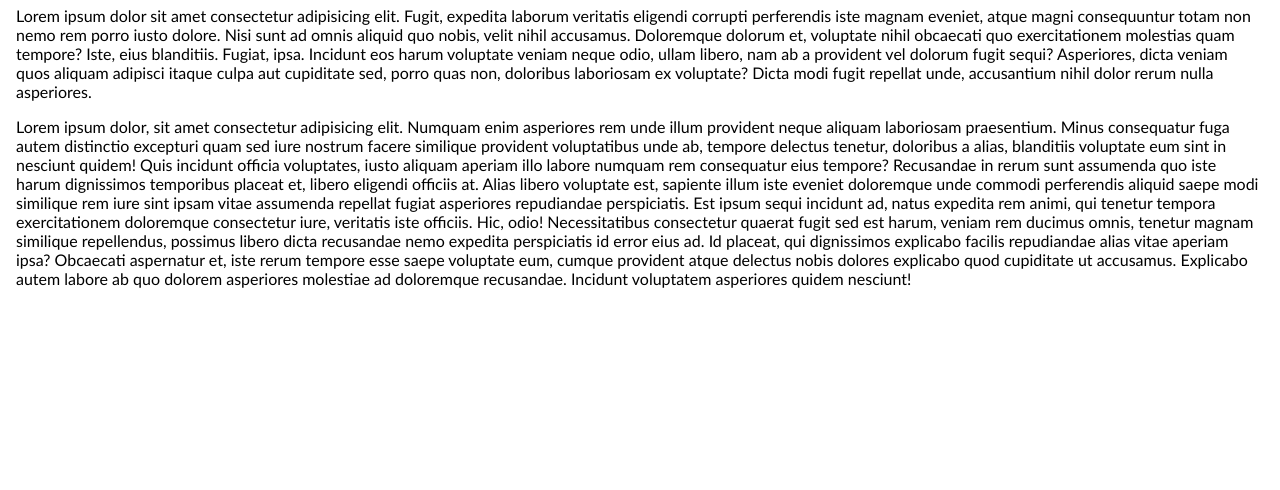
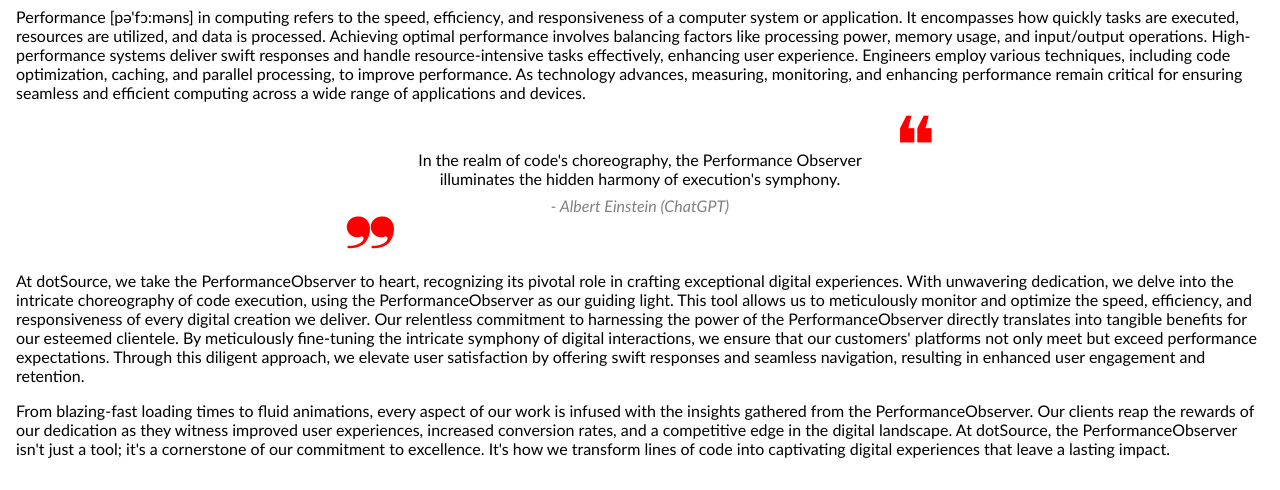
Before and after one commit to JHYdotSource/observer-performance, a plain HTML site: page index.html in a window 1280 px wide. Shown: the part 692-1182 px from the top of the page. Before the commit the page ends 1012 px from the top, so only its background shows below. Drawn offline with Linux system fonts and the light colour scheme.

Commit message:
Added quote and real text instead of boring lorem

```diff
--- a/index.html
+++ b/index.html
@@ -39,30 +39,26 @@
                 alt="Test Image">
         </div>
         <div class="content">
-            <h1>PerformanceObserver</h1>
-            <p class="text__lorem">Lorem ipsum dolor sit amet consectetur adipisicing elit. Fugit, expedita laborum
-                veritatis eligendi corrupti perferendis iste magnam eveniet, atque magni consequuntur
-                totam non nemo rem porro iusto dolore. Nisi sunt ad omnis aliquid quo nobis, velit nihil accusamus.
-                Doloremque dolorum et, voluptate nihil obcaecati quo exercitationem molestias quam tempore? Iste, eius blanditiis.
-                Fugiat, ipsa. Incidunt eos harum voluptate veniam neque odio, ullam libero, nam ab a provident vel dolorum fugit sequi?
-                Asperiores, dicta veniam quos aliquam adipisci itaque culpa aut cupiditate sed,
-                porro quas non, doloribus laboriosam ex voluptate? Dicta modi fugit repellat unde,
-                accusantium nihil dolor rerum nulla asperiores.</p>
+            <h1>⏱PerformanceObserver</h1>
+            <p class="text__lorem">Performance [pə'fɔ:məns]  in computing refers to the speed, efficiency, and responsiveness of
+                a computer system or application. It encompasses how quickly tasks are executed, resources are utilized, and
+                data is processed. Achieving optimal performance involves balancing factors like processing power, memory usage,
+                and input/output operations. High-performance systems deliver swift responses and handle resource-intensive
+                tasks effectively, enhancing user experience. Engineers employ various techniques, including code optimization,
+                caching, and parallel processing, to improve performance. As technology advances, measuring, monitoring, and
+                enhancing performance remain critical for ensuring seamless and efficient computing across a wide range of
+                applications and devices.</p>
+            <div class="quote">
+                <p>In the realm of code's choreography, the Performance Observer
+                    illuminates the hidden harmony of execution's symphony. <i>- Albert Einstein (ChatGPT)</i>
+                </p></div>
             <p class="text_long_lorem">
-                Lorem ipsum dolor, sit amet consectetur adipisicing elit. Numquam enim asperiores rem unde illum provident
-                neque aliquam laboriosam praesentium. Minus consequatur fuga autem distinctio excepturi quam sed iure nostrum
-                facere similique provident voluptatibus unde ab, tempore delectus tenetur, doloribus a alias, blanditiis
-                voluptate eum sint in nesciunt quidem! Quis incidunt officia voluptates, iusto aliquam aperiam illo labore
-                numquam rem consequatur eius tempore? Recusandae in rerum sunt assumenda quo iste harum dignissimos temporibus
-                placeat et, libero eligendi officiis at. Alias libero voluptate est, sapiente illum iste eveniet doloremque
-                unde commodi perferendis aliquid saepe modi similique rem iure sint ipsam vitae assumenda repellat fugiat
-                asperiores repudiandae perspiciatis. Est ipsum sequi incidunt ad, natus expedita rem animi, qui tenetur tempora
-                exercitationem doloremque consectetur iure, veritatis iste officiis. Hic, odio! Necessitatibus consectetur
-                quaerat fugit sed est harum, veniam rem ducimus omnis, tenetur magnam similique repellendus, possimus libero
-                dicta recusandae nemo expedita perspiciatis id error eius ad. Id placeat, qui dignissimos explicabo facilis
-                repudiandae alias vitae aperiam ipsa? Obcaecati aspernatur et, iste rerum tempore esse saepe voluptate eum,
-                cumque provident atque delectus nobis dolores explicabo quod cupiditate ut accusamus. Explicabo autem labore
-                ab quo dolorem asperiores molestiae ad doloremque recusandae. Incidunt voluptatem asperiores quidem nesciunt!
+                At dotSource, we take the PerformanceObserver to heart, recognizing its pivotal role in crafting exceptional digital experiences. With unwavering dedication, we delve into the intricate choreography of code execution, using the PerformanceObserver as our guiding light. This tool allows us to meticulously monitor and optimize the speed, efficiency, and responsiveness of every digital creation we deliver.
+                Our relentless commitment to harnessing the power of the PerformanceObserver directly translates into tangible benefits for our esteemed clientele. By meticulously fine-tuning the intricate symphony of digital interactions, we ensure that our customers' platforms not only meet but exceed performance expectations. Through this diligent approach, we elevate user satisfaction by offering swift responses and seamless navigation, resulting in enhanced user engagement and retention.
+            </p>
+            <p class="text_long_lorem">
+                From blazing-fast loading times to fluid animations, every aspect of our work is infused with the insights gathered from the PerformanceObserver. Our clients reap the rewards of our dedication as they witness improved user experiences, increased conversion rates, and a competitive edge in the digital landscape.
+                At dotSource, the PerformanceObserver isn't just a tool; it's a cornerstone of our commitment to excellence. It's how we transform lines of code into captivating digital experiences that leave a lasting impact.
             </p>
         </div>
     </main>
--- a/style.css
+++ b/style.css
@@ -32,4 +32,38 @@ header {
 }
 .content {
     padding: 16px;
+    width: 100%;
+    max-width: 1500px;
+    margin-inline: auto;
 }
+.quote {
+    position: relative;
+    width: fit-content;
+    margin-inline: auto;
+    padding: 16px;
+    max-width: 500px;
+}
+.quote p {
+    text-align: center;
+}
+.quote i {
+    display: block;
+    color: grey;
+    padding: 0.5rem;
+}
+.quote::before {
+    position: absolute;
+    font-size: 5rem;
+    content: "❠";
+    color: red;
+    left: -1ch;
+    bottom: 0ch;
+}
+.quote::after {
+    position: absolute;
+    font-size: 5rem;
+    content: "❝";
+    color: red;
+    right: -1ch;
+    top: -0.5ch;
+}
```
